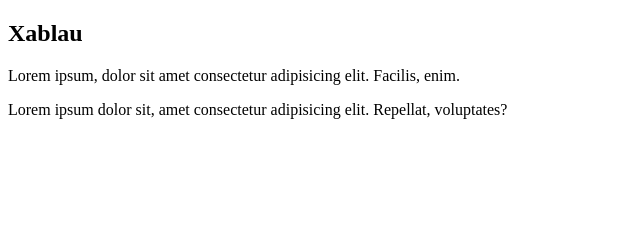
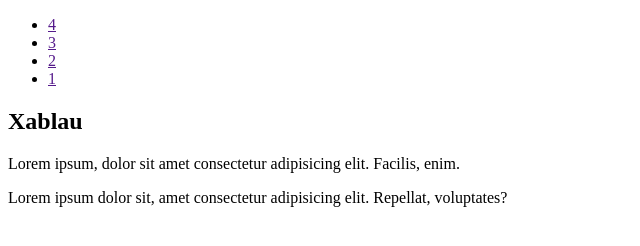
Before and after one commit to 3etinh0/projetop, a plain HTML site: page index.html in a window 1280 px wide. Shown: the whole page, without its empty margins (0-640 px from the left). Drawn offline with Linux system fonts and the light colour scheme.

Commit message:
criação da area de navegação das páginas

```diff
--- a/index.html
+++ b/index.html
@@ -6,9 +6,25 @@
     <title>Document</title>
 </head>
 <body>
-    <h2>Xablau</h2>
-    <p>Lorem ipsum, dolor sit amet consectetur adipisicing elit. Facilis, enim.</p>
-    <p>Lorem ipsum dolor sit, amet consectetur adipisicing elit. Repellat, voluptates?</p>
+    <header>
+        <nav>
+            <ul>
+                <li><a href="">4</a></li>
+                <li><a href="">3</a></li>
+                <li><a href="">2</a></li>
+                <li><a href="">1</a></li>
+            </ul>
+        </nav>
+    </header>
+    <main>
+        <section>
+            <h2>Xablau</h2>
+            <p>Lorem ipsum, dolor sit amet consectetur adipisicing elit. Facilis, enim.</p>
+            <p>Lorem ipsum dolor sit, amet consectetur adipisicing elit. Repellat, voluptates?</p>
+        </section>
+    </main>
+
+
 
 </body>
 </html>
```
